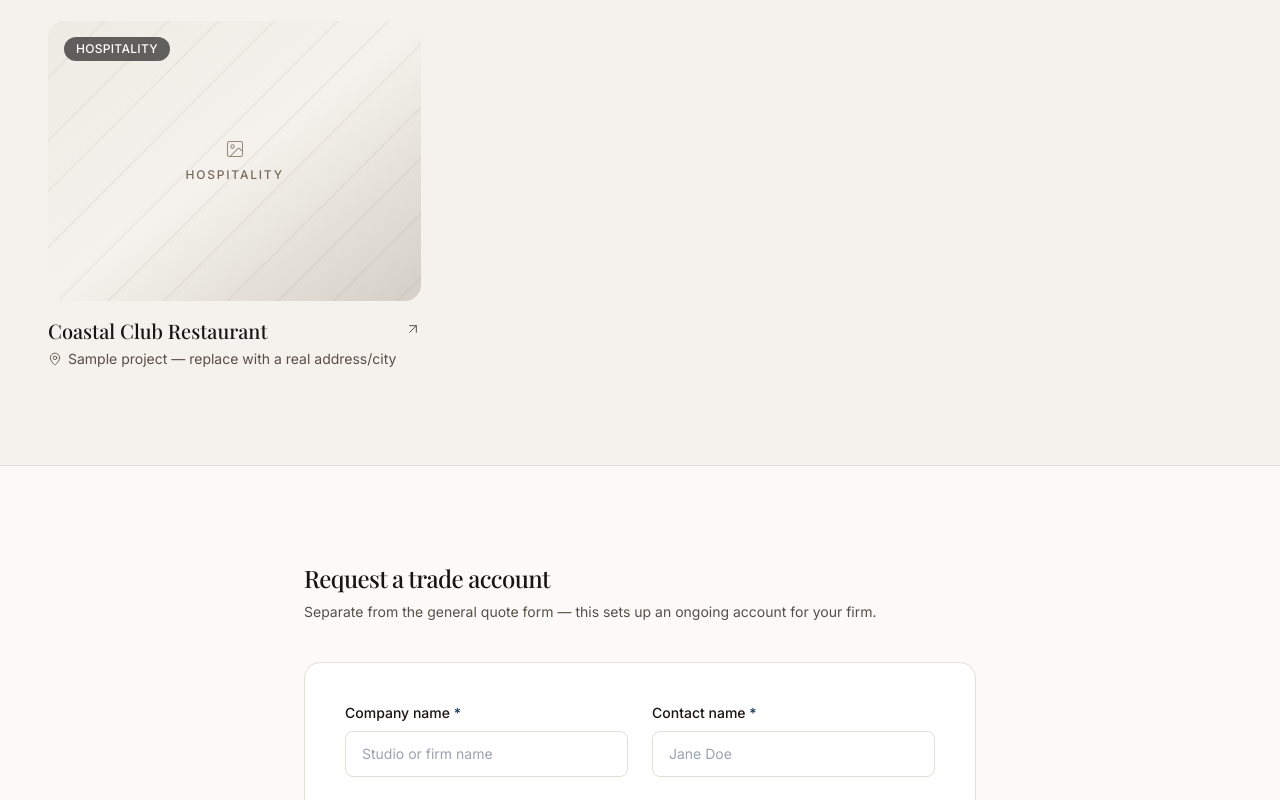
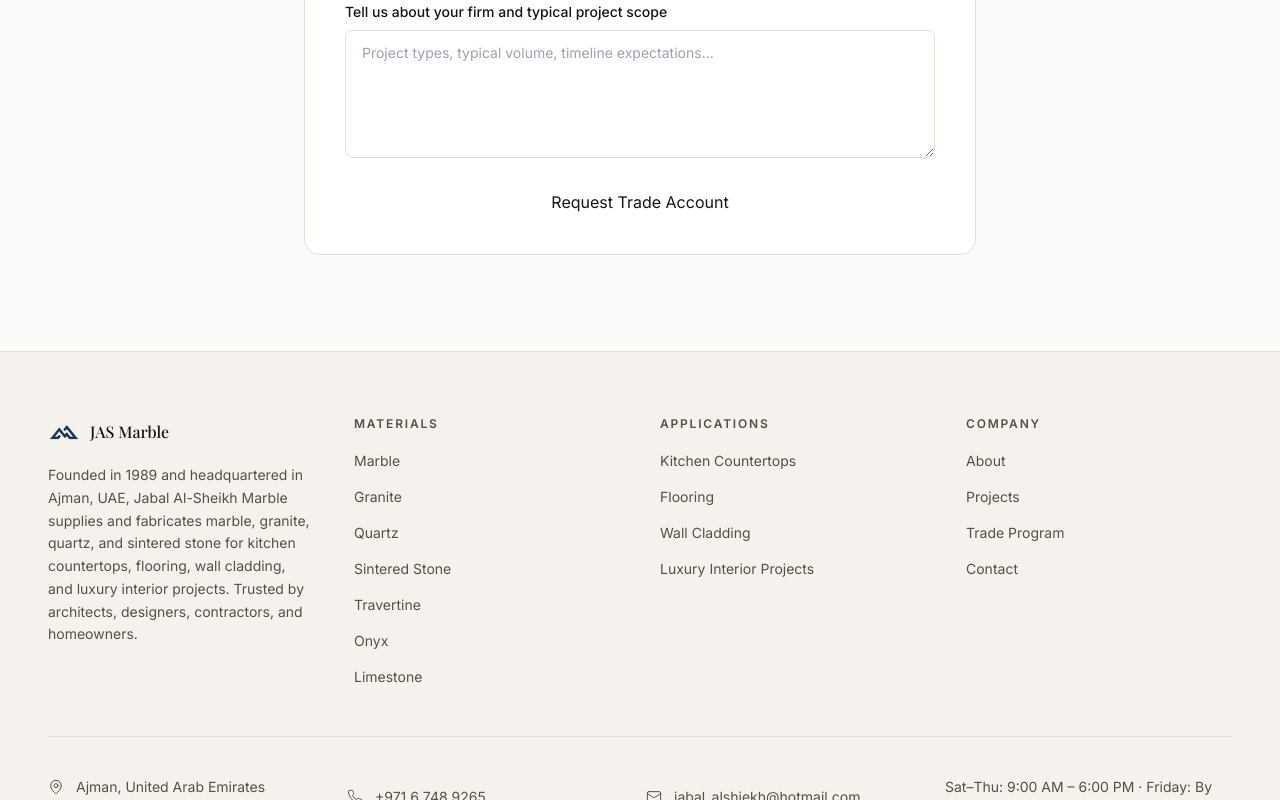
Before and after one commit to basselalnashar-gif/jas-marble-websitee, a Next.js app: page /trade-program in a window 1280 px wide. Shown: the part 1220-2020 px from the top of the page. Built offline with nearby package versions, Linux system fonts and the light colour scheme.

Commit message:
Add files via upload

```diff
--- a/src/data/materials.ts
+++ b/src/data/materials.ts
@@ -13,7 +13,13 @@ export const materials: Material[] = [
     tagline: "Timeless veining, quarried character",
     description:
       "Natural marble has been the material of choice for the world's most enduring architecture for a reason: no two slabs are alike, and its soft veining brings warmth and movement no engineered surface can fully replicate. We select and fabricate marble for countertops, flooring, wall cladding, and signature interior features.",
-    images: [],
+    images: [
+      { src: "/images/materials/marble/marble-01.jpg", alt: "Marble stair treads, fabricated and installed" },
+      { src: "/images/materials/marble/marble-02.jpg", alt: "Book-matched marble vanity countertop" },
+      { src: "/images/materials/marble/marble-03.jpg", alt: "Bookmatched dark marble slab, floor-to-ceiling" },
+      { src: "/images/materials/marble/marble-04.jpg", alt: "Marble wall cladding installation in progress" },
+      { src: "/images/materials/marble/marble-05.jpg", alt: "Marble staircase with glass balustrade" },
+    ],
     specs: [
       { label: "Durability", value: "Good — softer than granite, avoid acidic contact" },
       { label: "Porosity", value: "Medium-high — sealing recommended" },
@@ -28,7 +34,9 @@ export const materials: Material[] = [
     tagline: "Dense, durable, endlessly varied",
     description:
       "Granite is among the hardest natural stones available, prized for kitchens and high-traffic surfaces that need to perform as well as they look. Its crystalline structure gives every slab a distinctive, speckled depth.",
-    images: [],
+    images: [
+      { src: "/images/materials/granite/granite-01.jpg", alt: "Granite double-vanity bathroom countertop" },
+    ],
     specs: [
       { label: "Durability", value: "Excellent — resists scratching and chipping" },
       { label: "Porosity", value: "Low-medium — sealing recommended" },
@@ -43,7 +51,9 @@ export const materials: Material[] = [
     tagline: "Engineered consistency and strength",
     description:
       "Quartz surfaces are engineered from natural quartz crystals bound with resin, giving architects and homeowners a non-porous, highly consistent surface available in a wide range of colors and patterns — ideal where uniformity and low maintenance matter most.",
-    images: [],
+    images: [
+      { src: "/images/materials/quartz/quartz-01.jpg", alt: "Custom quartz-topped table, fabricated in-house" },
+    ],
     specs: [
       { label: "Durability", value: "Excellent — resists scratching and staining" },
       { label: "Porosity", value: "Non-porous — no sealing required" },
@@ -76,6 +86,54 @@ export const materials: Material[] = [
     ],
     bestUseCases: ["Kitchen Countertops", "Flooring", "Wall Cladding"],
   },
+  {
+    slug: "travertine",
+    name: "Travertine",
+    tagline: "Warm, textured, quietly luxurious",
+    description:
+      "Travertine's soft, linear texture and warm tonal range make it a favorite for spa-like bathrooms and sun-washed interiors. We fabricate it for vanities, wall cladding, and flooring across both honed and filled finishes.",
+    images: [
+      { src: "/images/materials/travertine/travertine-01.jpg", alt: "Travertine vanity with backlit mirror" },
+      { src: "/images/materials/travertine/travertine-02.jpg", alt: "Travertine bathroom with marble accent wall" },
+    ],
+    specs: [
+      { label: "Durability", value: "Good — softer stone, best in low-impact areas" },
+      { label: "Porosity", value: "High — filling and sealing recommended" },
+      { label: "Heat resistance", value: "Very good" },
+      { label: "Best use cases", value: "Bathrooms, wall cladding, feature flooring" },
+    ],
+    bestUseCases: ["Wall Cladding", "Flooring", "Luxury Interior Projects"],
+  },
+  {
+    slug: "onyx",
+    name: "Onyx",
+    tagline: "Translucent, dramatic, one of a kind",
+    description:
+      "Onyx is prized above all for its translucency — backlit, its veining glows in a way no other stone can match. We reserve onyx for signature features: feature walls, bar tops, and backlit reception surfaces.",
+    images: [],
+    specs: [
+      { label: "Durability", value: "Delicate — best for feature, low-traffic surfaces" },
+      { label: "Porosity", value: "High — sealing required" },
+      { label: "Heat resistance", value: "Moderate" },
+      { label: "Best use cases", value: "Backlit feature walls, bar tops, reception desks" },
+    ],
+    bestUseCases: ["Wall Cladding", "Luxury Interior Projects"],
+  },
+  {
+    slug: "limestone",
+    name: "Limestone",
+    tagline: "Soft, even tone with a natural matte finish",
+    description:
+      "Limestone offers a quieter, more uniform look than marble or granite, with a natural matte finish that suits understated, contemporary interiors and exteriors alike.",
+    images: [],
+    specs: [
+      { label: "Durability", value: "Good — softer stone, sealing recommended" },
+      { label: "Porosity", value: "Medium-high — sealing recommended" },
+      { label: "Heat resistance", value: "Good" },
+      { label: "Best use cases", value: "Flooring, wall cladding, exterior facades" },
+    ],
+    bestUseCases: ["Flooring", "Wall Cladding"],
+  },
 ];
 
 export function getMaterialBySlug(slug: string) {
--- a/src/data/projects.ts
+++ b/src/data/projects.ts
@@ -1,122 +1,74 @@
 import type { Project } from "@/types";
 
 /**
- * SAMPLE PLACEHOLDER PROJECTS — replace with real completed work and
- * photography before launch. Structure (category, materials, images) mirrors
- * exactly what a real project entry needs, so swapping in real content is a
- * drop-in edit: update the fields and add real photos to /public/images/projects.
- *
- * Add a new project by adding an object to this array — the /projects grid
- * and /projects/[slug] page pick it up automatically.
+ * Real completed projects. Add a new project by adding an object to this
+ * array — the /projects grid and /projects/[slug] page pick it up
+ * automatically. Add photos to /public/images/projects/<slug>/.
  */
 export const projects: Project[] = [
   {
-    slug: "riverside-residence",
-    title: "Riverside Residence",
-    location: "Sample project — replace with a real address/city",
+    slug: "pagani-tower-by-darglobal",
+    title: "Pagani Tower by DarGlobal",
+    location: "Dubai, UAE",
     category: "Residential",
-    materialSlugs: ["sintered-stone", "granite"],
-    applicationSlugs: ["kitchen-countertops", "flooring"],
+    materialSlugs: ["marble", "granite", "quartz"],
+    applicationSlugs: ["kitchen-countertops", "wall-cladding", "luxury-interior-projects"],
     summary:
-      "A full kitchen and living-area renovation pairing a sintered stone island with granite flooring throughout the ground floor.",
-    scope:
-      "Kitchen countertop and waterfall island, ground-floor flooring, and a matching bathroom vanity.",
-    squareFootage: "2,400 sq ft",
-    timeline: "6 weeks",
-    testimonial: {
-      quote:
-        "Replace with a real client or architect quote once the project is complete.",
-      author: "Client name",
-      role: "Homeowner",
+      "Natural stone supply for Pagani Tower, an ultra-luxury residential tower developed by DarGlobal in collaboration with Pagani Automobili.",
+    scope: "Stone supply for interior surfaces across the tower.",
+    images: [],
+    coverImage: {
+      src: "/images/projects/pagani-tower-darglobal.jpg",
+      alt: "Pagani Tower by DarGlobal facade",
     },
-    images: [],
-    coverImage: { src: "", alt: "Riverside Residence — sample project" },
   },
   {
-    slug: "the-orchard-house",
-    title: "The Orchard House",
-    location: "Sample project — replace with a real address/city",
-    category: "Residential",
-    materialSlugs: ["marble"],
-    applicationSlugs: ["wall-cladding", "luxury-interior-projects"],
+    slug: "american-university-of-sharjah",
+    title: "The American University of Sharjah",
+    location: "Sharjah, UAE",
+    category: "Institutional",
+    materialSlugs: ["marble", "limestone"],
+    applicationSlugs: ["wall-cladding", "flooring"],
     summary:
-      "A book-matched marble feature wall anchoring a double-height entry hall.",
-    scope: "Entry hall cladding, staircase details, and powder room vanity.",
-    squareFootage: "600 sq ft of cladding",
-    timeline: "4 weeks",
+      "Natural stone supply and installation across the AUS campus, home to one of the region's most recognizable pieces of Islamic-influenced architecture.",
+    scope: "Stone facade detailing and flooring across campus buildings.",
     images: [],
-    coverImage: { src: "", alt: "The Orchard House — sample project" },
+    coverImage: {
+      src: "/images/projects/american-university-sharjah.jpg",
+      alt: "The American University of Sharjah facade",
+    },
   },
   {
-    slug: "meridian-office-tower",
-    title: "Meridian Office Tower — Lobby",
-    location: "Sample project — replace with a real address/city",
-    category: "Commercial",
-    materialSlugs: ["granite", "sintered-stone"],
-    applicationSlugs: ["wall-cladding", "flooring"],
+    slug: "sharjah-education-council",
+    title: "Sharjah Education Council",
+    location: "Sharjah, UAE",
+    category: "Institutional",
+    materialSlugs: ["marble", "limestone"],
+    applicationSlugs: ["wall-cladding"],
     summary:
-      "Large-format flooring and reception cladding for a corporate lobby renovation.",
-    scope: "Lobby flooring, reception desk, and feature wall cladding.",
-    squareFootage: "3,200 sq ft",
-    timeline: "10 weeks",
-    testimonial: {
-      quote:
-        "Replace with a real client or architect quote once the project is complete.",
-      author: "Project architect",
-      role: "Lead Architect",
+      "Stone supply and facade work for the Sharjah Education Council building, delivered for the Government of Sharjah.",
+    scope: "Exterior stone cladding and detailing.",
+    images: [],
+    coverImage: {
+      src: "/images/projects/sharjah-education-council.jpg",
+      alt: "Sharjah Education Council building facade",
     },
-    images: [],
-    coverImage: { src: "", alt: "Meridian Office Tower lobby — sample project" },
   },
   {
-    slug: "harbor-view-offices",
-    title: "Harbor View Offices",
-    location: "Sample project — replace with a real address/city",
-    category: "Commercial",
-    materialSlugs: ["quartz"],
-    applicationSlugs: ["kitchen-countertops"],
-    summary: "Break-room and pantry countertops across four office floors.",
-    scope: "Quartz countertops and backsplashes for four pantry areas.",
-    squareFootage: "180 sq ft of countertop",
-    timeline: "3 weeks",
+    slug: "sharjah-suburbs-and-villages-affairs",
+    title: "Sharjah Suburbs and Villages Affairs Department",
+    location: "Sharjah, UAE",
+    category: "Institutional",
+    materialSlugs: ["marble", "limestone"],
+    applicationSlugs: ["wall-cladding"],
+    summary:
+      "Natural stone facade for a Government of Sharjah civic building, part of our ongoing work with Sharjah government departments.",
+    scope: "Exterior stone cladding and entrance detailing.",
     images: [],
-    coverImage: { src: "", alt: "Harbor View Offices — sample project" },
-  },
-  {
-    slug: "the-lantern-hotel",
-    title: "The Lantern Hotel — Spa & Lobby",
-    location: "Sample project — replace with a real address/city",
-    category: "Hospitality",
-    materialSlugs: ["marble", "sintered-stone"],
-    applicationSlugs: ["flooring", "wall-cladding", "luxury-interior-projects"],
-    summary:
-      "A full material program spanning the lobby floor, spa wet areas, and guest bathroom vanities.",
-    scope: "Lobby flooring, spa wall cladding, and 120 guest bathroom vanities.",
-    squareFootage: "8,500 sq ft",
-    timeline: "16 weeks",
-    testimonial: {
-      quote:
-        "Replace with a real client or architect quote once the project is complete.",
-      author: "Development team",
-      role: "Owner's Representative",
+    coverImage: {
+      src: "/images/projects/sharjah-suburbs-affairs.jpg",
+      alt: "Sharjah Suburbs and Villages Affairs Department building facade",
     },
-    images: [],
-    coverImage: { src: "", alt: "The Lantern Hotel — sample project" },
-  },
-  {
-    slug: "coastal-club-restaurant",
-    title: "Coastal Club Restaurant",
-    location: "Sample project — replace with a real address/city",
-    category: "Hospitality",
-    materialSlugs: ["granite", "quartz"],
-    applicationSlugs: ["kitchen-countertops", "flooring"],
-    summary:
-      "Back-of-house and bar countertops built for a high-volume restaurant kitchen.",
-    scope: "Bar countertop, service line, and back-of-house prep surfaces.",
-    squareFootage: "450 sq ft of countertop",
-    timeline: "5 weeks",
-    images: [],
-    coverImage: { src: "", alt: "Coastal Club Restaurant — sample project" },
   },
 ];
 
@@ -124,4 +76,9 @@ export function getProjectBySlug(slug: string) {
   return projects.find((p) => p.slug === slug);
 }
 
-export const projectCategories = ["Residential", "Commercial", "Hospitality"] as const;
+export const projectCategories = [
+  "Residential",
+  "Commercial",
+  "Hospitality",
+  "Institutional",
+] as const;
--- a/src/data/site.ts
+++ b/src/data/site.ts
@@ -2,21 +2,47 @@ export const site = {
   name: "Jabal Al-Sheikh Marble",
   shortName: "JAS Marble",
   nameArabic: "جبل الشيخ للرخام",
+  founded: 1989,
+  founder: "Jamal Ahmad Al Nashar",
   description:
-    "Marble, granite, quartz, and sintered stone for kitchen countertops, flooring, wall cladding, and luxury interior projects. Trusted by architects, designers, contractors, and homeowners.",
+    "Founded in 1989 and headquartered in Ajman, UAE, Jabal Al-Sheikh Marble supplies and fabricates marble, granite, quartz, and sintered stone for kitchen countertops, flooring, wall cladding, and luxury interior projects. Trusted by architects, designers, contractors, and homeowners.",
   url: "https://www.jasmarble.com",
   contact: {
-    phone: "+1 (555) 010-2030",
-    whatsapp: "https://wa.me/15550102030",
-    email: "info@jasmarble.com",
-    address: "Showroom address, City, Country",
-    hours: "Sun–Thu: 9:00 AM – 6:00 PM · Fri–Sat: By appointment",
+    phone: "+971 6 748 9265",
+    phoneMobile: "+971 52 692 5128",
+    whatsapp: "https://wa.me/971526925128",
+    email: "jabal_alshiekh@hotmail.com",
+    address: "Ajman, United Arab Emirates",
+    hours: "Sat–Thu: 9:00 AM – 6:00 PM · Friday: By appointment",
   },
   social: {
     instagram: "https://instagram.com",
     linkedin: "https://linkedin.com",
     facebook: "https://facebook.com",
   },
+  divisions: [
+    {
+      name: "Jabal Al Sheikh Marble Factory",
+      description:
+        "Supply and fabrication of marble, granite, and natural stone — the division behind this site.",
+    },
+    {
+      name: "Jabal Al Sheikh Contracting",
+      description: "Full interior finishing and contracting services.",
+    },
+    {
+      name: "Jabal Al Sheikh Darna Interiors",
+      description: "Bespoke luxury interior design and fit-out.",
+    },
+  ],
+  clients: [
+    { name: "Nesto", logo: "/images/clients/nesto.jpg" },
+    { name: "QHC Architects & Engineers", logo: "/images/clients/qhc-architects.jpg" },
+    { name: "Ali & Sons Contracting", logo: "/images/clients/ali-and-sons.jpg" },
+    { name: "Durar Group", logo: "/images/clients/durar-group.jpg" },
+    { name: "Government of Sharjah — Department of Public Works", logo: "/images/clients/sharjah-public-works.jpg" },
+    { name: "Government of Sharjah — Town Planning & Survey", logo: "/images/clients/sharjah-planning.jpg" },
+  ],
 };
 
 export type NavLink = {
@@ -30,6 +56,9 @@ export const materialsNav: NavLink[] = [
   { label: "Granite", href: "/materials/granite", description: "Dense, durable, endlessly varied" },
   { label: "Quartz", href: "/materials/quartz", description: "Engineered consistency and strength" },
   { label: "Sintered Stone", href: "/materials/sintered-stone", description: "Ultra-compact, heat and scratch resistant" },
+  { label: "Travertine", href: "/materials/travertine", description: "Warm, textured, quietly luxurious" },
+  { label: "Onyx", href: "/materials/onyx", description: "Translucent, dramatic, one of a kind" },
+  { label: "Limestone", href: "/materials/limestone", description: "Soft, even tone, natural matte finish" },
 ];
 
 export const applicationsNav: NavLink[] = [
@@ -40,6 +69,7 @@ export const applicationsNav: NavLink[] = [
 ];
 
 export const primaryNav: NavLink[] = [
+  { label: "Home", href: "/" },
   { label: "Materials", href: "/materials" },
   { label: "Applications", href: "/applications" },
   { label: "Projects", href: "/projects" },
```
Also changed, not shown: src/data/applications.ts (+16 -4 lines).
